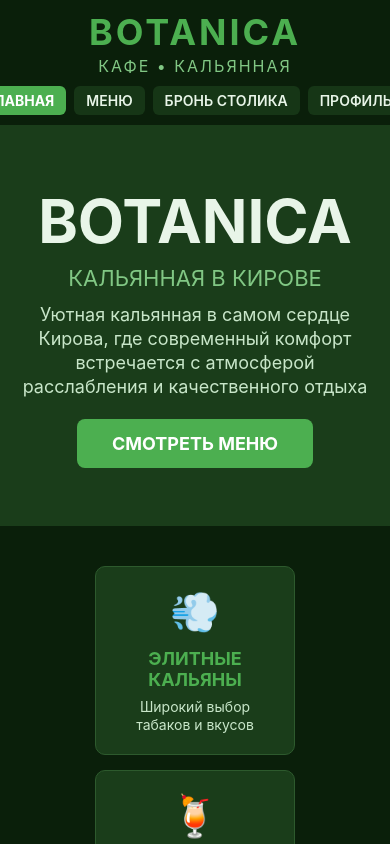
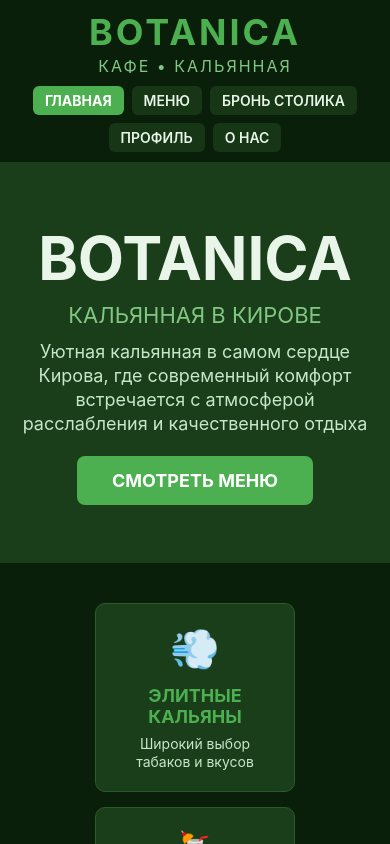
Before and after one commit to JustEternity/botanica, a React Native app in the folder BotanicaApp/: screen /Home in a window 390 px wide. Built offline with nearby package versions, Linux system fonts and the light colour scheme.

Commit message:
fix menu view  on web

```diff
--- a/BotanicaApp/src/screens/WebHomeScreen.tsx
+++ b/BotanicaApp/src/screens/WebHomeScreen.tsx
@@ -306,7 +306,10 @@ const styles = StyleSheet.create({
   },
   nav: {
     flexDirection: 'row',
+    flexWrap: 'wrap',
+    justifyContent: 'center',
     gap: 8, // Минимальное расстояние между кнопками
+    maxWidth: '100%',
   },
   navButton: {
     paddingVertical: 6,
```
